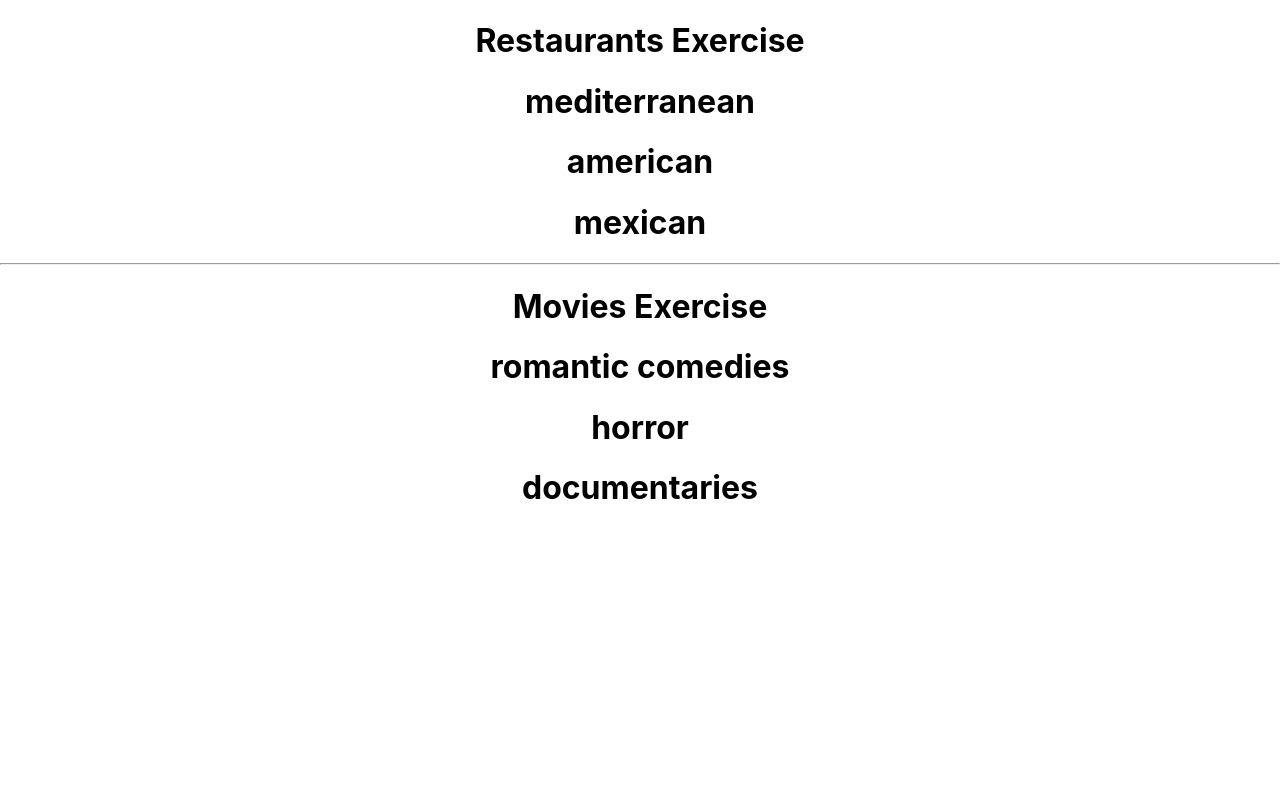
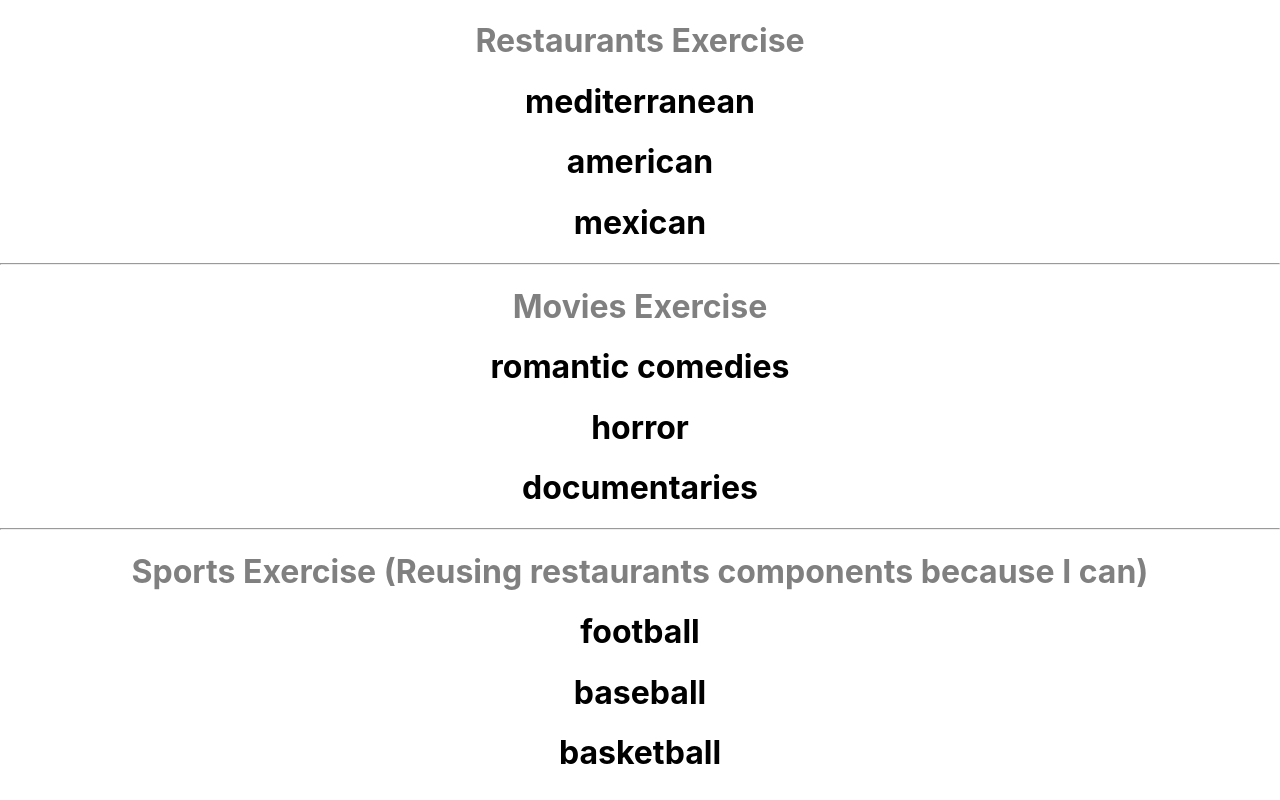
Before and after one commit to LaurenReilly/DIR-react-day-two, a React (Create React App) app: page / in a window 1280 px wide. Built offline with nearby package versions, Linux system fonts and the light colour scheme.

Commit message:
completed sports exercise by re-using restaurants components

```diff
--- a/src/App.js
+++ b/src/App.js
@@ -3,24 +3,34 @@ import Cuisines from './components/restaurants/Cuisines';
 import Genre from './components/movies/Genre';
 import data from './restaurantData';
 import movieData from './movieData';
+import sportsData from './sportsData';
+
 import './App.css';
 
 function App() {
-  let cuisines = Object.keys(data)
+  let cuisines = Object.keys(data);
   let genres = Object.keys(movieData);
+  let sports = Object.keys(sportsData);
   return (
     <div className="App">
-      <h1>Restaurants Exercise</h1>
+      <h1 style={{color: "grey"}}>Restaurants Exercise</h1>
         {
           cuisines.map((cuisine, i) => {
             return <Cuisines key={i} cuisine={cuisine} restaurants={data[cuisine]}/>
           })
         }
         <hr/>
-        <h1>Movies Exercise</h1>
+        <h1 style={{color: "grey"}}>Movies Exercise</h1>
         {
           genres.map((genre, i) => {
             return <Genre key={i} genre={genre} data={movieData[genre]}/>
+          })
+        }
+        <hr/>
+        <h1 style={{color: "grey"}}>Sports Exercise (Reusing restaurants components because I can)</h1>
+        {
+          sports.map((cuisine, i) => {
+            return <Cuisines key={i} cuisine={cuisine} restaurants={sportsData[cuisine]}/>
           })
         }
     </div>
```
